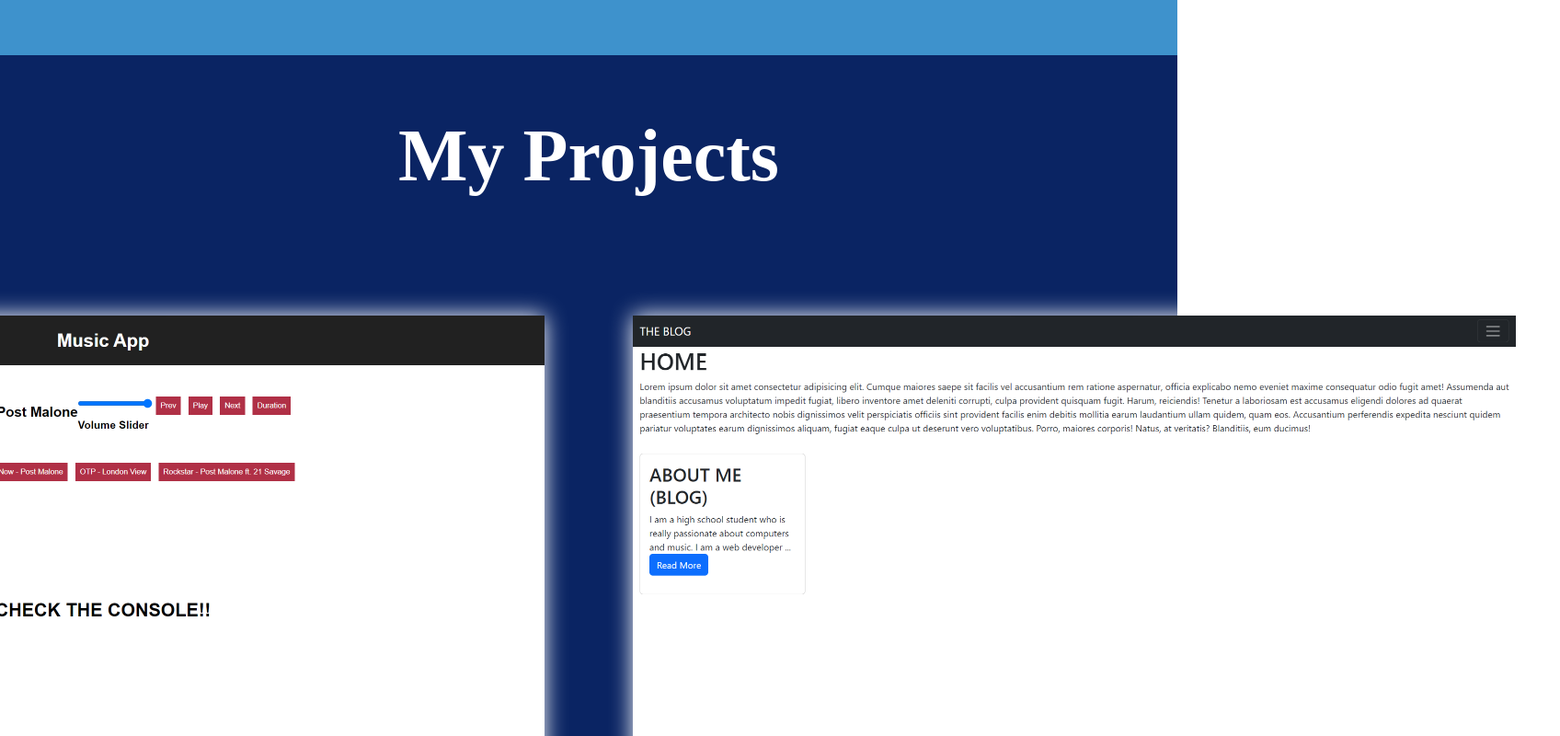
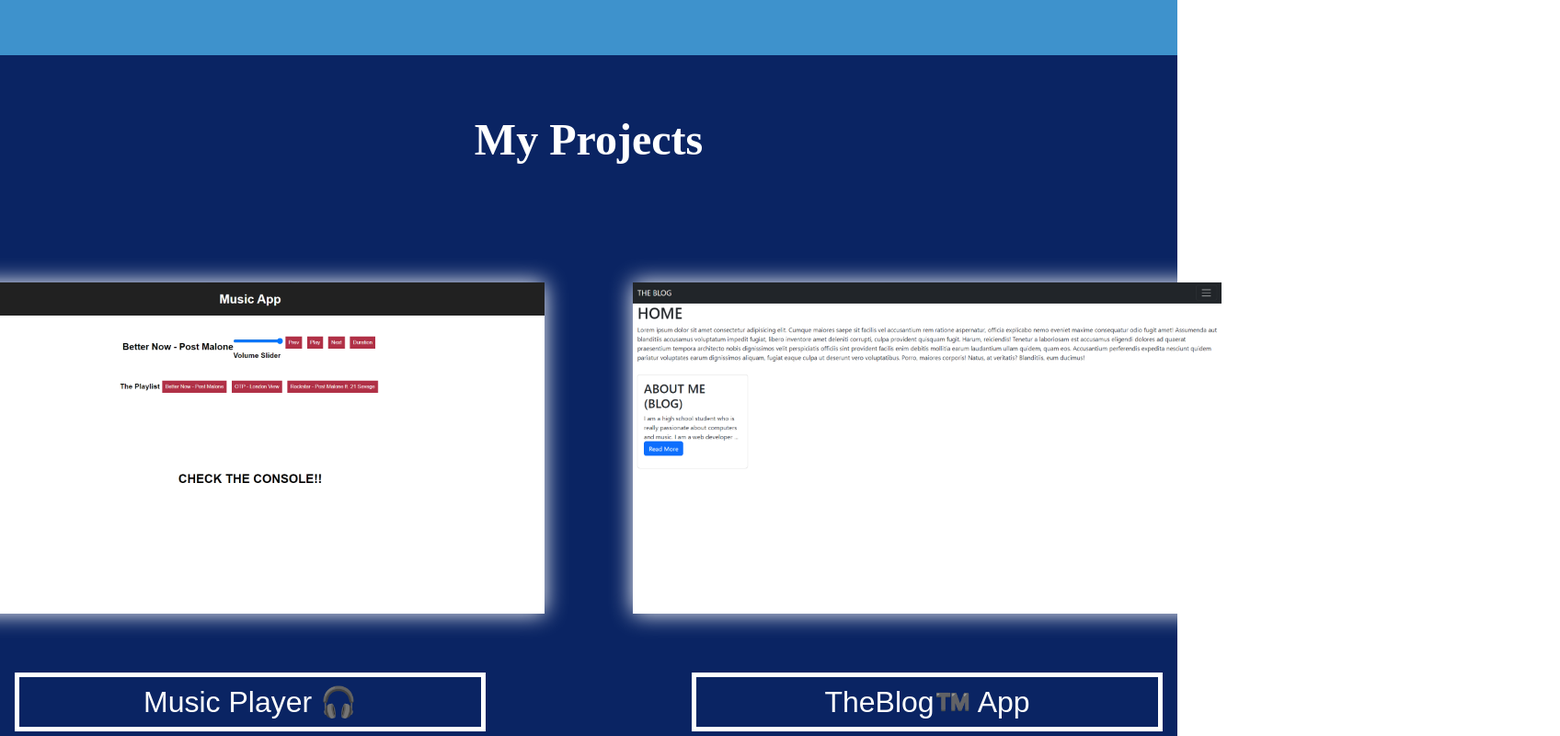
Before and after one commit to Srikant-V-Subramanian/portfolio, a Vue app: page / in a window 1280 px wide. Shown: the part 1540-2340 px from the top of the page at 92% size, 1696 px wide, since content can reach past the window. Built offline with nearby package versions, Linux system fonts and the light colour scheme; a web font is replaced by a local one.

Commit message:
changed font size

```diff
--- a/src/components/footerComp.vue
+++ b/src/components/footerComp.vue
@@ -24,7 +24,7 @@
 
 .site-under-dev {
   font-family: sans-serif;
-  font-size: 4rem;
+  font-size: 3rem;
 }
 
 a:link,
@@ -42,9 +42,9 @@ a:visited {
   color: white;
   border: 5px solid;
   border-color: white;
-  font-size: 3em;
+  font-size: 2em;
   transition: 0.7s ease-in-out;
-  padding: 0.5em;
+  padding: 0.5em, 1em;
 }
 
 .btn:hover {
--- a/src/components/landingPage.vue
+++ b/src/components/landingPage.vue
@@ -17,11 +17,11 @@ body {
 }
 
 .msg {
-  font-size: 7em;
+  font-size: 6em;
 }
 
 .landing-page > p {
-  font-size: 2em;
+  font-size: 1.5em;
 }
 
 .landing-page {
--- a/src/components/projects.vue
+++ b/src/components/projects.vue
@@ -3,8 +3,8 @@
   <div class="cards">
     <div class="card-1">
       <img
-        height="540px"
-        width="960px"
+        height="360px"
+        width="640px"
         src="../../public/project1.png"
         alt=""
       />
@@ -17,8 +17,8 @@
     </div>
     <div class="card-2">
       <img
-        height="540px"
-        width="960px"
+        height="360px"
+        width="640px"
         src="../../public/project2.png"
         alt=""
       />
@@ -41,7 +41,7 @@
 }
 
 .my-projects > h1 {
-  font-size: 5rem;
+  font-size: 3rem;
   margin-bottom: 10%;
   margin-top: 5%;
 }
@@ -73,13 +73,13 @@ img {
 
 .card-1 > button {
   margin: 4rem;
-  padding: 1rem;
+  padding: 0.5rem;
   margin-bottom: 7rem;
   background-color: #0a2463;
 }
 .card-2 > button {
   margin: 4rem;
-  padding: 1rem;
+  padding: 0.5rem;
   margin-bottom: 7rem;
   background-color: #0a2463;
 }
```
